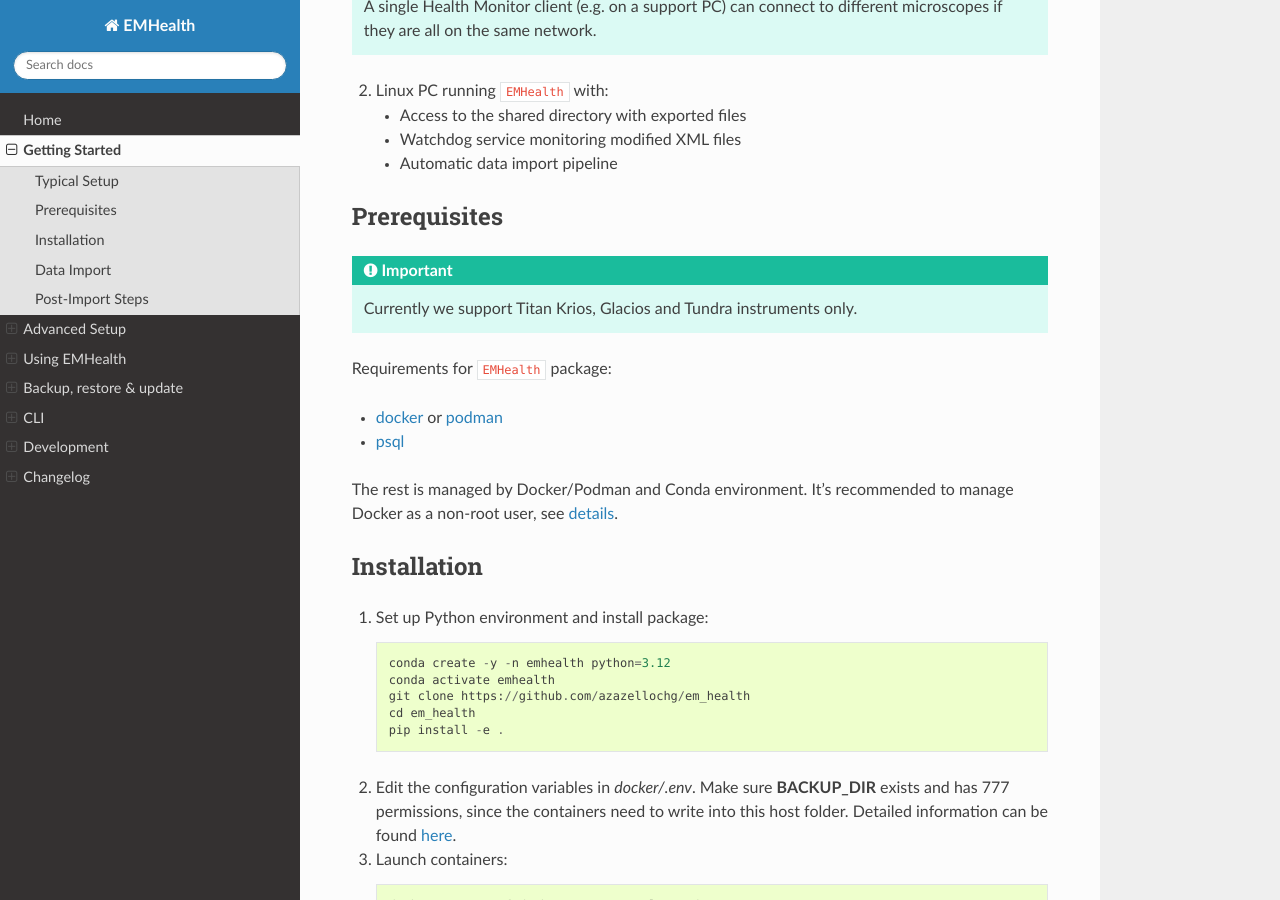
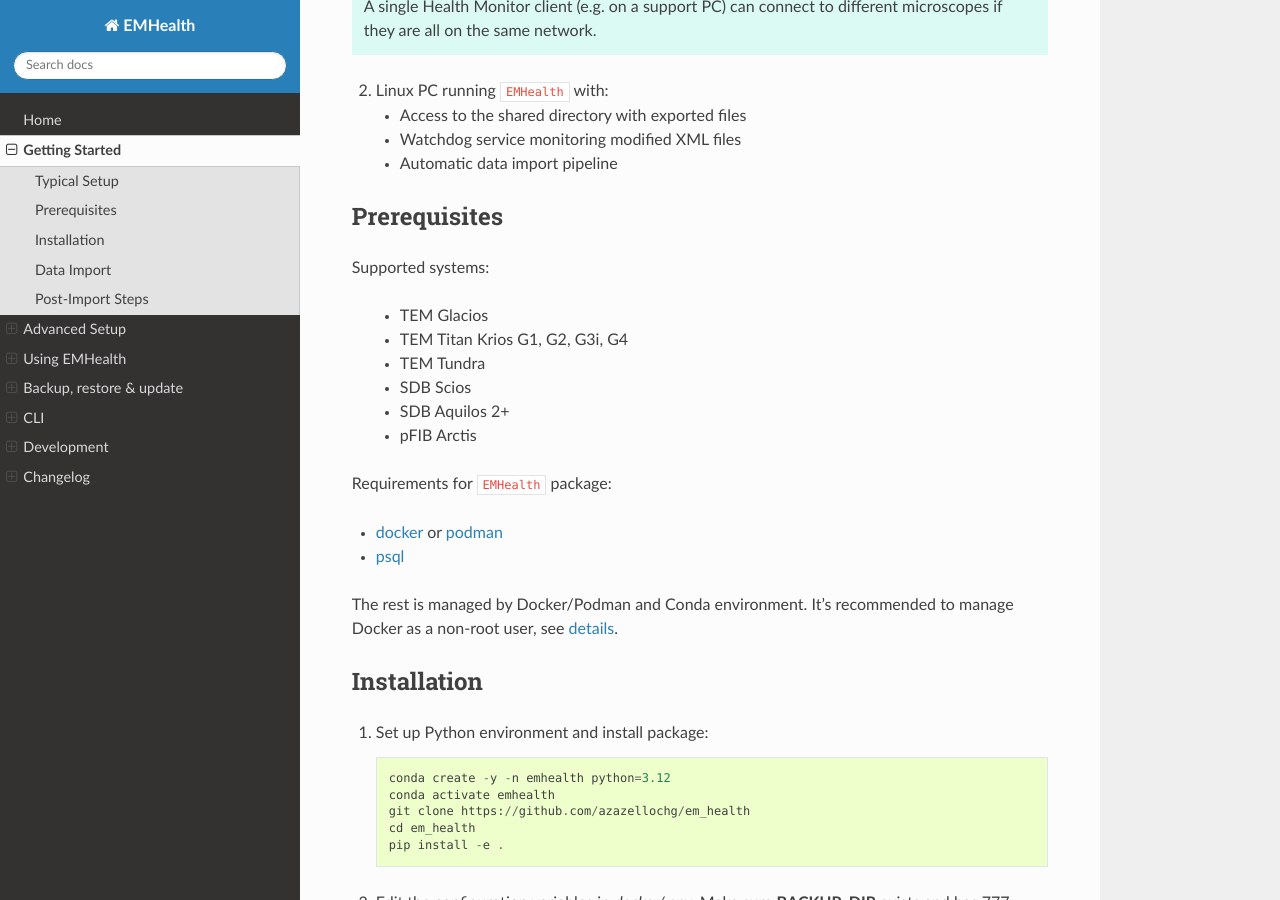
Before and after one commit to azazellochg/em_health, a Sphinx documentation site: the page built from docs/getting_started.rst, in a window 1280 px wide and 900 px high, scrolled down 743 px. Built offline with Sphinx 7.4.7 and the Read the Docs theme 3.1.0, drawn with Linux system fonts in a browser that asks for light colours.

Commit message:
update docs to include sem

```diff
--- a/docs/advanced_setup.rst
+++ b/docs/advanced_setup.rst
@@ -27,7 +27,7 @@
 - **model**: custom field, used for display purposes. You can customize this.
 - **name**: custom field, used for display purposes. You can customize this.
 - **type**: database name. "tem" or "sem" only.
-- **template**: microscope platform. Allowed values are "krios", "talos" or "sem". Currently not in use.
+- **template**: microscope platform. Allowed values are "krios", "talos", "tundra", "sdb", "pfib". See examples in `instruments.json`
 - **server**: Optional field. IP address of the microscope PC (#1 on the screenshot above). This is used to connect to MSSQL/PostgreSQL servers on the MPC directly.
 
 Security Configuration
--- a/docs/changelog.rst
+++ b/docs/changelog.rst
@@ -10,4 +10,7 @@
     - TEM Glacios
     - TEM Titan Krios G1, G2, G3i, G4
     - TEM Tundra
+    - SEM Scios
+    - SEM Aquilos 2+
+    - SEM Arctis
     - Health Monitor 1.12.0
--- a/docs/cli.rst
+++ b/docs/cli.rst
@@ -6,6 +6,8 @@
 .. code::
 
     emhealth [-d DATABASE] COMMAND arg1 arg2 ...
+
+The default database is `tem`.
 
 Main Tasks
 ----------
@@ -80,7 +82,7 @@
 
 .. code-block::
 
-    emhealth db create-stats
+    emhealth -d tem db create-stats
 
 ----
 
--- a/docs/getting_started.rst
+++ b/docs/getting_started.rst
@@ -34,7 +34,14 @@
 Prerequisites
 ^^^^^^^^^^^^^
 
-.. important:: Currently we support Titan Krios, Glacios and Tundra instruments only.
+Supported systems:
+
+    - TEM Glacios
+    - TEM Titan Krios G1, G2, G3i, G4
+    - TEM Tundra
+    - SDB Scios
+    - SDB Aquilos 2+
+    - pFIB Arctis
 
 Requirements for ``EMHealth`` package:
 
--- a/docs/index.rst
+++ b/docs/index.rst
@@ -9,7 +9,7 @@
 
 .. image:: /_static/dash-overview.png
 
-.. important:: The package is still in alpha version, not recommended for production use. Also, only TEMs are supported for now.
+.. important:: The package is still in alpha version, not recommended for production use.
 
 .. image:: https://img.shields.io/pypi/v/em_health.svg
         :target: https://pypi.python.org/pypi/em_health
```
Also changed, not shown: 1 other file.
